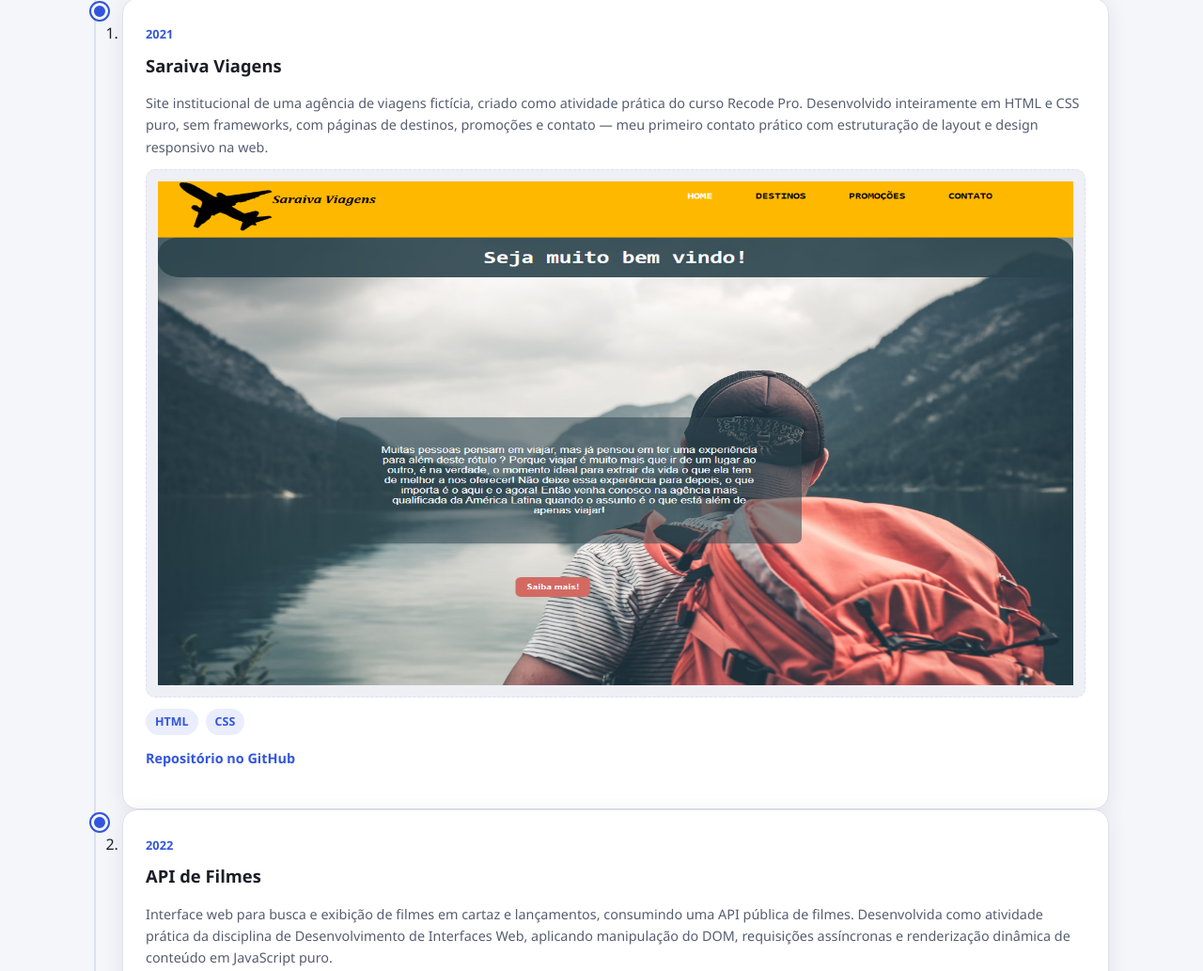
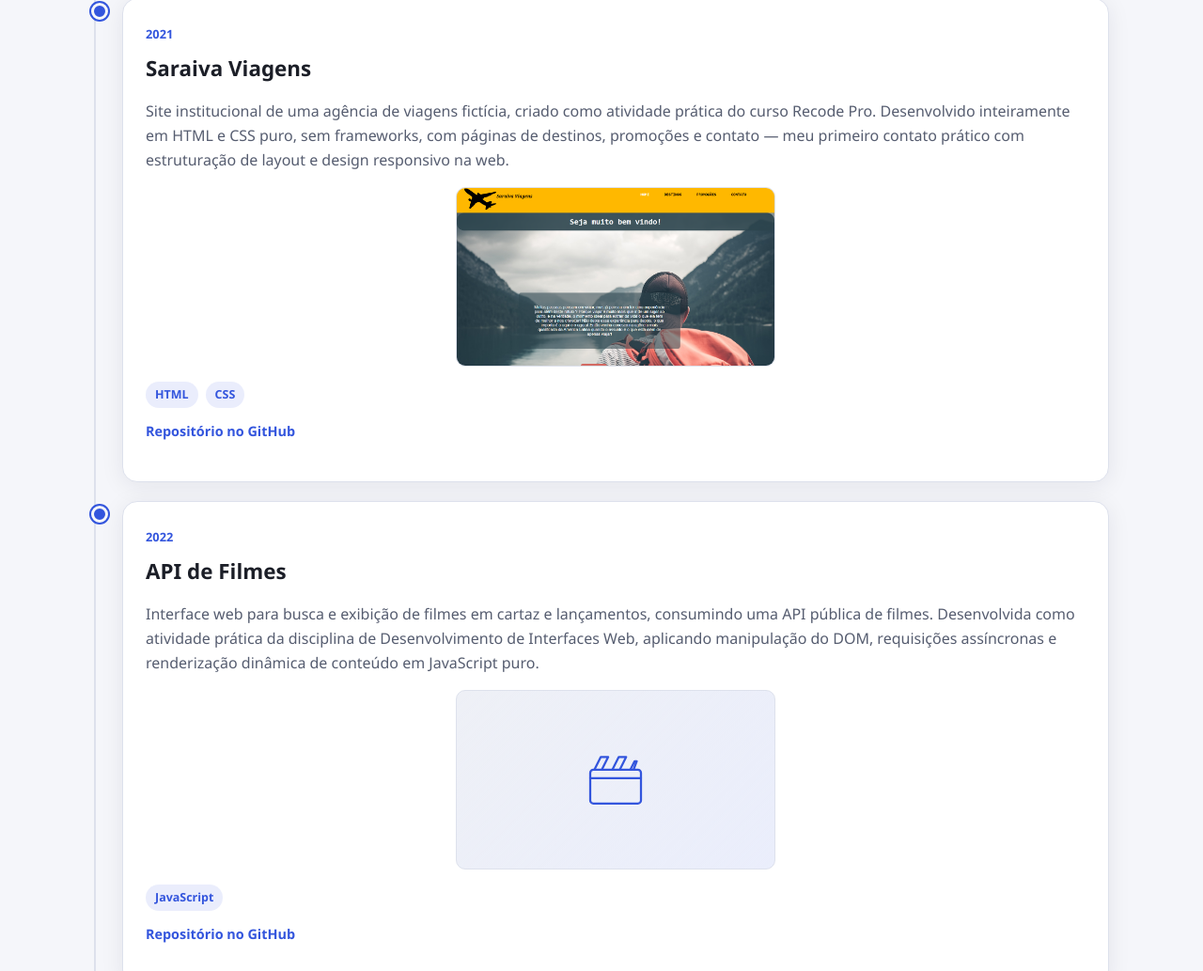
Before and after one commit to tiagosaraivadev/portfolio, a plain HTML site: page projetos.html in a window 1280 px wide. Shown: the part 310-1343 px from the top of the page at 94% size. Drawn offline with Linux system fonts and the light colour scheme.

Commit message:
style: ajusta tamanho de imagens dos projetos e hierarquia tipografica
- Limita imagens/ilustracoes dos projetos a 340px, centralizadas, para
  nao dominar o card visualmente
- Aumenta tamanho de titulo, subtitulo e texto de descricao nas timelines

Co-Authored-By: Claude Sonnet 5 <noreply@anthropic.com>

```diff
--- a/css/style.css
+++ b/css/style.css
@@ -11,7 +11,7 @@
   --color-success: #4ade80;
   --color-danger: #f87171;
 
-  --font-base: 'Segoe UI', system-ui, -apple-system, Roboto, sans-serif;
+  --font-base: "Segoe UI", system-ui, -apple-system, Roboto, sans-serif;
   --radius: 10px;
   --radius-lg: 16px;
   --shadow: 0 4px 24px rgba(0, 0, 0, 0.35);
@@ -130,7 +130,9 @@ ul {
   height: 2px;
   background: var(--color-text);
   border-radius: 2px;
-  transition: transform var(--transition), opacity var(--transition);
+  transition:
+    transform var(--transition),
+    opacity var(--transition);
 }
 
 .main-nav ul {
@@ -243,7 +245,9 @@ main {
   cursor: pointer;
   font-weight: 600;
   font-size: 0.9rem;
-  transition: background var(--transition), color var(--transition);
+  transition:
+    background var(--transition),
+    color var(--transition);
 }
 
 .lang-toggle button.active {
@@ -296,11 +300,13 @@ body.lang-en [data-lang-content="en"] {
   margin-top: 16px;
   padding-left: 28px;
   border-left: 2px solid var(--color-border);
+  list-style-type: none;
 }
 
 .timeline-item {
   position: relative;
   padding-bottom: 40px;
+  margin-bottom: 20px;
 }
 
 .timeline-item:last-child {
@@ -308,7 +314,7 @@ body.lang-en [data-lang-content="en"] {
 }
 
 .timeline-item::before {
-  content: '';
+  content: "";
   position: absolute;
   left: -34px;
   top: 4px;
@@ -329,18 +335,29 @@ body.lang-en [data-lang-content="en"] {
 }
 
 .timeline-item h3 {
-  margin: 0 0 4px;
-  font-size: 1.15rem;
+  margin: 0 0 6px;
+  font-size: 1.4rem;
 }
 
 .timeline-item .subtitle {
   color: var(--color-text-muted);
-  font-size: 0.9rem;
+  font-size: 1rem;
   margin-bottom: 12px;
 }
 
+.timeline-item p:not(.subtitle) {
+  font-size: 1.05rem;
+  line-height: 1.75;
+}
+
+.project-media,
+.project-illustration {
+  width: 100%;
+  max-width: 340px;
+  margin: 16px auto;
+}
+
 .project-media {
-  width: 100%;
   aspect-ratio: 16 / 9;
   border-radius: var(--radius);
   background: var(--color-surface-alt);
@@ -350,9 +367,33 @@ body.lang-en [data-lang-content="en"] {
   justify-content: center;
   color: var(--color-text-muted);
   font-size: 0.85rem;
-  margin: 12px 0;
   text-align: center;
   padding: 12px;
+}
+
+img.project-media {
+  border-style: solid;
+  object-fit: cover;
+  object-position: top;
+  padding: 0;
+}
+
+.project-illustration {
+  aspect-ratio: 16 / 9;
+  border-radius: var(--radius);
+  border: 1px solid var(--color-border);
+  background: linear-gradient(135deg, var(--color-surface-alt), var(--color-accent-soft));
+  display: flex;
+  align-items: center;
+  justify-content: center;
+  color: var(--color-accent);
+}
+
+.project-illustration svg {
+  width: 30%;
+  min-width: 56px;
+  max-width: 72px;
+  height: auto;
 }
 
 .tech-badges {
@@ -484,7 +525,9 @@ form.contact-form {
   font-weight: 700;
   font-size: 0.95rem;
   cursor: pointer;
-  transition: background var(--transition), transform var(--transition);
+  transition:
+    background var(--transition),
+    transform var(--transition);
   align-self: flex-start;
 }
 
```
